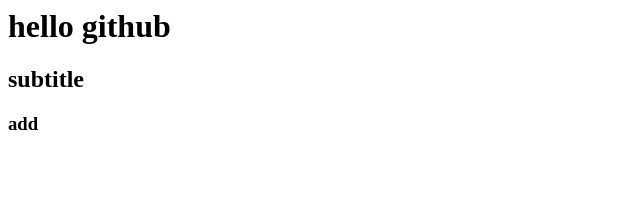
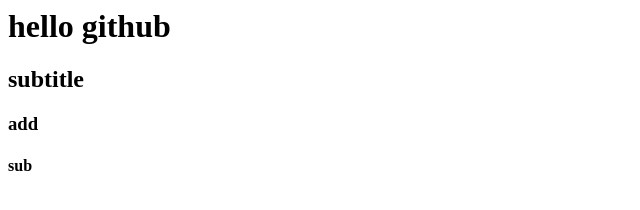
Before and after one commit to kwonte0419/sourcetree, a plain HTML site: page index.html in a window 1280 px wide. Shown: the full height of the page, 0-640 px from the left. Drawn offline with Linux system fonts and the light colour scheme.

Commit message:
Update index.html

```diff
--- a/index.html
+++ b/index.html
@@ -3,4 +3,5 @@
 <h1> hello github</h1>
 <h2> subtitle</h2>
   <h3> add</h3>
+  <h4> sub</h4>
 </html>
```
